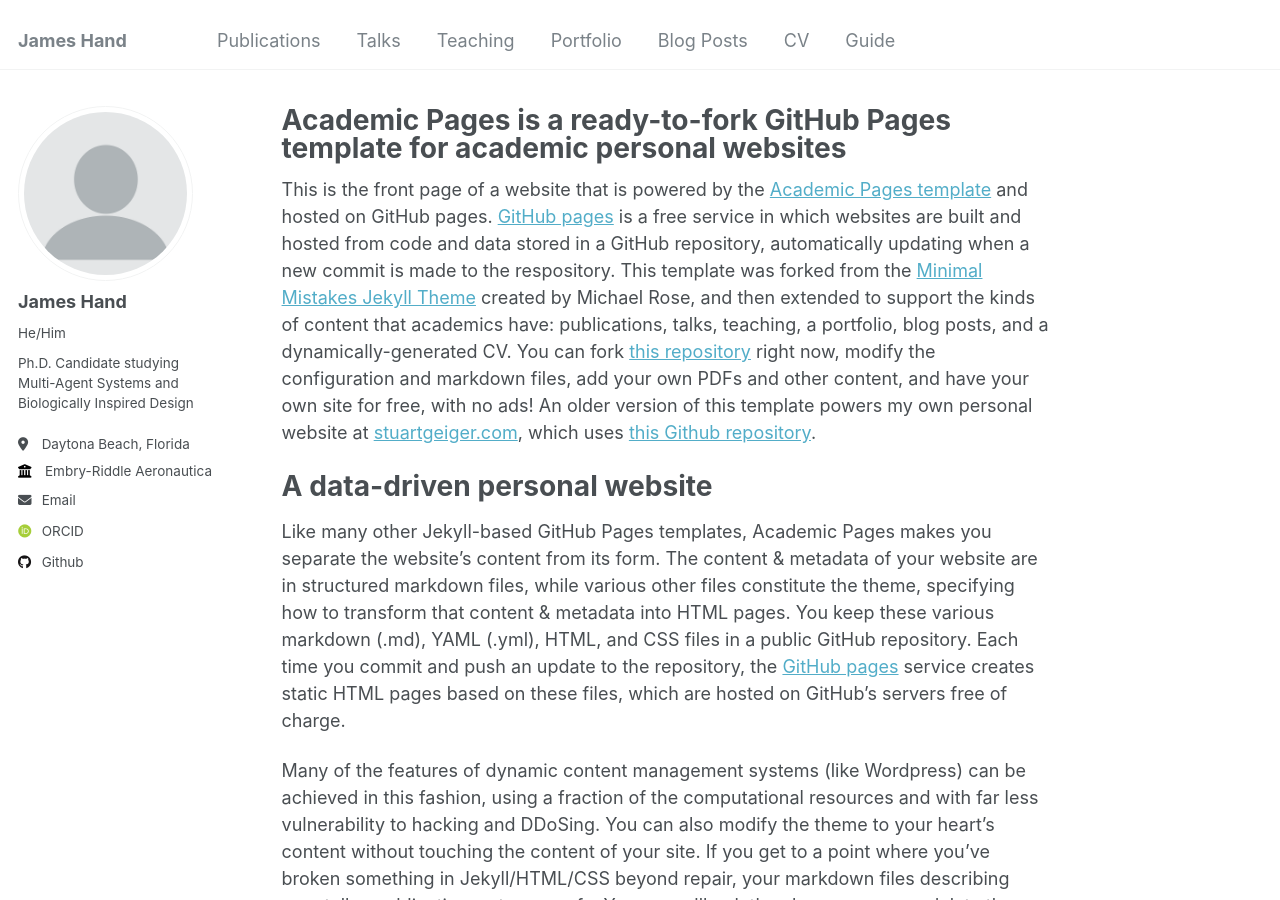
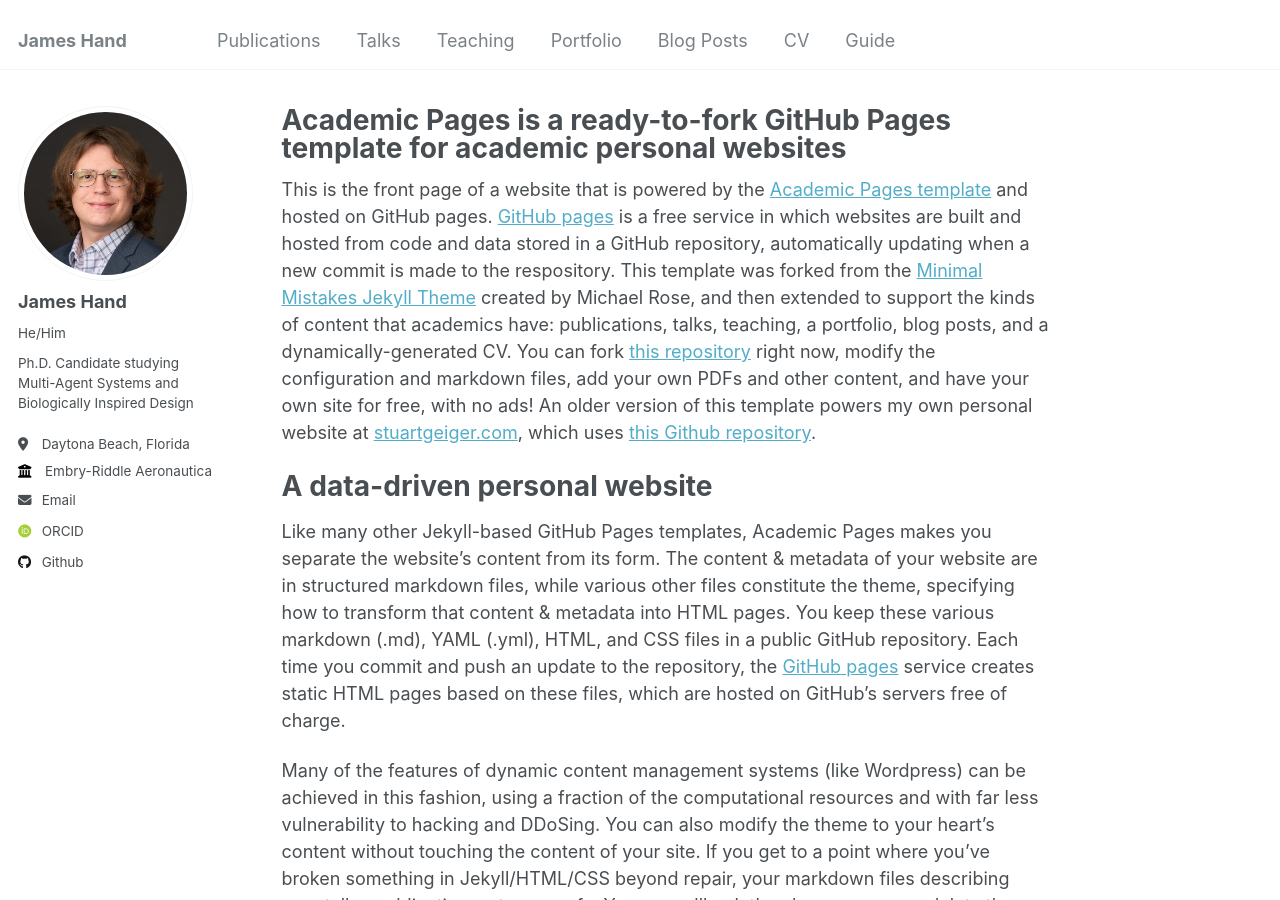
Before and after one commit to james-hand/james-hand.github.io, a Jekyll site: the page built from _pages/about.md, in a window 1280 px wide and 900 px high. Built offline with Jekyll 4.4.1, drawn with Linux system fonts in a browser that asks for light colours; some web fonts are replaced.

Commit message:
Update _config.yml
Included pfp image

```diff
--- a/_config.yml
+++ b/_config.yml
@@ -21,7 +21,7 @@ repository               : "academicpages/academicpages.github.io"
 #               Additional customization can be done by editing /_includes/author-profile.html
 author:
   # Biographic information
-  avatar           : "profile.png"
+  avatar           : "hand_james_776-2044-edited.jpg"
   name             : "James Hand"
   pronouns         : "He/Him"
   bio              : "Ph.D. Candidate studying Multi-Agent Systems and Biologically Inspired Design"
```
